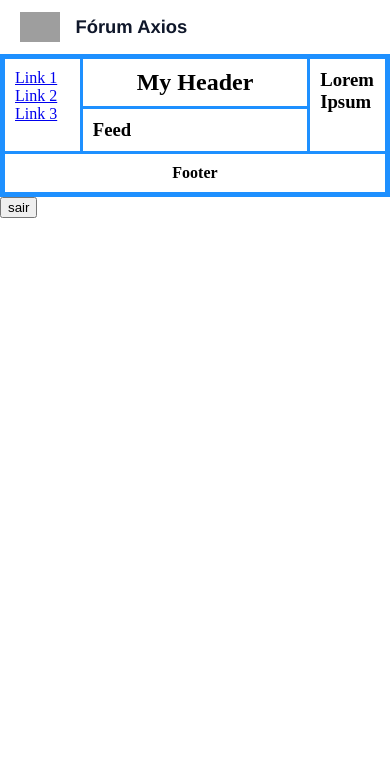
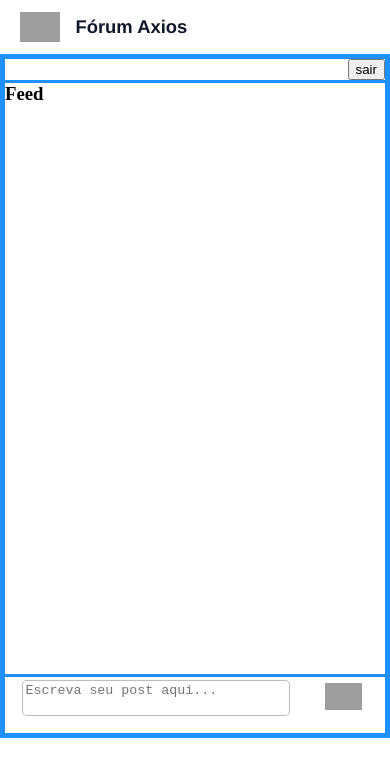
Before and after one commit to ronaldoreemias/front, a React (Vite) app: page /Forum in a window 390 px wide. Shown: the top 776 px of the page. Built offline with nearby package versions, Linux system fonts and the light colour scheme; sample sign-in values are in the browser's storage; grey boxes are pictures that could not be loaded.

Commit message:
update: new  files e extencion ( escrever em inglês é chato de mais) atualizei as coisas no fórum

```diff
--- /dev/null
+++ b/src/componets/postarareaforum/index.tsx
@@ -0,0 +1,66 @@
+import style from "./postarforum.module.css";
+import { useState } from "react";
+import Enviar from "../../assets/mail_send_mail_icon_264214.ico";
+
+
+function PostarForum() {
+  const token = localStorage.getItem("token");
+  const [texto, setTexto] = useState("");
+  const [mensagem, setMensagem] = useState("");
+
+  if (!token) {
+    alert("Você não está autenticado, por favor faça o login");
+    window.location.href = "/";
+    return null;
+  }
+
+  const handleSubmit = async (e: React.FormEvent) => {
+    e.preventDefault();
+
+    if (texto === "") {
+      alert("Por favor, escreva algo antes de postar.");
+      return;
+    }
+
+    const formData = new FormData();
+    formData.append("texto", texto);
+
+    const promessa = await fetch("http://localhost:8080/perguntas.php", {
+      method: "POST",
+      headers: { Authorization: `Bearer ${token}` },
+      body: formData,
+    });
+
+    const resposta = await promessa.json();
+    setMensagem(resposta.mensagem);
+
+    if (resposta.mensagem === "Postagem bem-sucedida") {
+      alert("Seu post foi publicado com sucesso!");
+      setTexto("");
+    }
+  };
+
+  return (
+    <form className={style.form} onSubmit={handleSubmit}>
+      <textarea
+        id="texto"
+        placeholder="Escreva seu post aqui..."
+        value={texto}
+        onChange={(e) => setTexto(e.target.value)}
+      />
+      <br />
+      <button type="submit"><img src={Enviar} /></button>
+      {mensagem && <p>{mensagem}</p>}
+    </form>
+  );
+}
+
+function AreapostarForum() {
+  return (
+    <div className={style.container}>
+      <PostarForum />
+    </div>
+  );
+}
+
+export default AreapostarForum;
--- /dev/null
+++ b/src/componets/postarareaforum/postarforum.module.css
@@ -0,0 +1,46 @@
+.form{
+    display: flex;
+    width: 100%;
+    justify-content: space-evenly;
+    align-items: center;
+    height: 100%;
+    min-width: none;
+    background-color: white;
+}
+
+.form textarea {
+    border: 1px solid rgba(128, 128, 128, 0.527);
+    border-radius: 5px;
+    width: 90%;
+    height: 100%;
+    resize: none;
+}
+
+.form button{
+    width: 8%;
+    height: 100%;
+    background-color: transparent;
+    border: none;
+}
+
+.form button img{
+    width: 100%;
+    height: 100%;
+}
+
+@media(max-width: 700px){
+    .form textarea {
+    border: 1px solid rgba(128, 128, 128, 0.527);
+    border-radius: 5px;
+    width: 70%;
+    height: 100%;
+    resize: none;
+}
+
+.form button{
+    width: 13%;
+    height: 100%;
+    background-color: transparent;
+    border: none;
+}
+}
--- a/src/page/forum/forum.module.css
+++ b/src/page/forum/forum.module.css
@@ -1,21 +1,21 @@
 .container {
   display: grid;
   grid-template-areas:
+    "footer footer footer"
     "menu header content"
-    "menu feed content"
-    "footer footer footer";
-  grid-template-columns: 1fr 3fr 1fr;
+    "menu feed content";
+  grid-template-columns: 1fr 2fr 1fr;
   gap: 3px;
   background-color: dodgerblue;
   padding: 5px;
 }
 .container div {
   background-color: white;
-  padding: 10px;
+
 }
 .container div.header {
   grid-area: header;
-  text-align: center;
+  padding: 3px;
 }
 .container div.menu {
   grid-area: menu;
@@ -26,9 +26,53 @@
 
 .container div.feed {
   grid-area: feed;
+  height: 70vh;
+}
+
+.container div.footer {
+  grid-area: footer;
+  display: flex;
+  justify-content: end;
+}
+
+
+@media(max-width: 700px){
+.container {
+  display: grid;
+  grid-template-areas:
+    "footer "
+    " feed "
+    " header ";
+  grid-template-columns: 1fr ;
+  gap: 3px;
+  background-color: dodgerblue;
+  padding: 5px;
+}
+
+.container div.header {
+  grid-area: header;
+  padding: 3px;
+  height: 50px;
+}
+
+.container div.menu {
+  grid-area: menu;
+  display: none;
+}
+.container div.content {
+  grid-area: content;
+  display: none;
+}
+
+.container div.feed {
+  grid-area: feed;
+  height: 70vh;
 }
 
 .container div.footer {
   grid-area: footer;
   text-align: center;
+  background-color: white;
 }
+
+}
--- a/src/page/forum/index.tsx
+++ b/src/page/forum/index.tsx
@@ -1,5 +1,6 @@
 import Navbar from "../../componets/Navbar/index";
 import Style from "./forum.module.css";
+import Postagemarea from "../../componets/postarareaforum/index";
 
 function sair(){
   localStorage.removeItem("token");
@@ -14,7 +15,7 @@ function Forum() {
       <Navbar />
       <div className={Style.container}>
         <div className={Style.header}>
-          <h2>My Header</h2>
+          <Postagemarea />
         </div>
         <div className={Style.menu}>
           <a href="#">Link 1</a>
@@ -30,10 +31,9 @@ function Forum() {
           <h3>Feed</h3>
         </div>
         <div className={Style.footer}>
-          <h4>Footer</h4>
+          <button onClick={sair}>sair</button>
         </div>
       </div>
-      <button onClick={sair}>sair</button>
 
     </div>
   );
```
Also changed, not shown: 1 other file (tests, documents, lock files or other folders).
